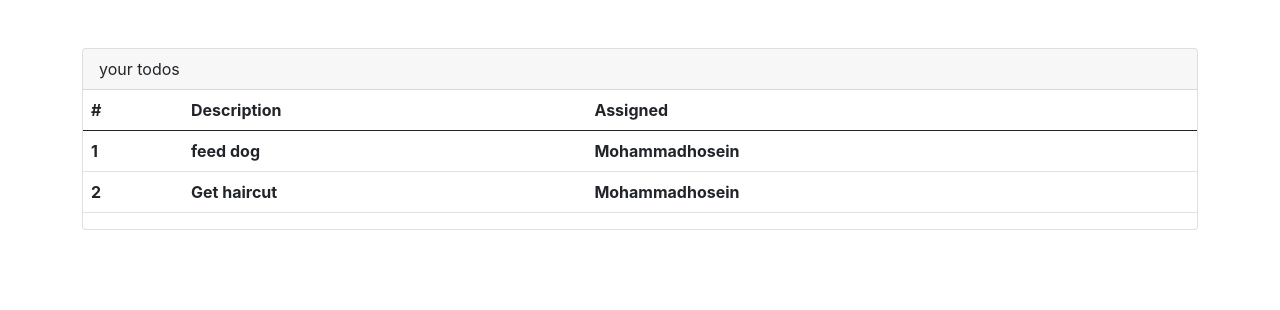
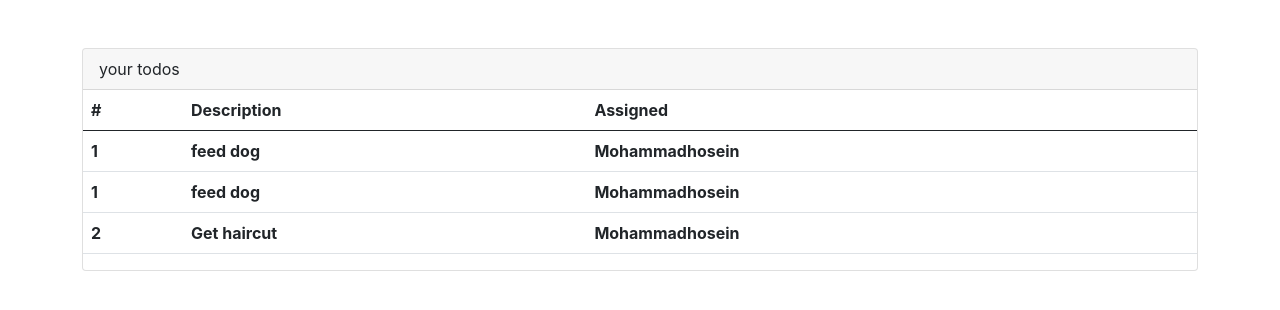
Before and after one commit to MHH77/react-todos, a React (Create React App) app: page / in a window 1280 px wide. Shown: the top 310 px of the page. Built offline with nearby package versions, Linux system fonts and the light colour scheme.

Commit message:
[enhancement] Upgrade componnet - reusable

```diff
--- a/src/App.js
+++ b/src/App.js
@@ -19,6 +19,7 @@ function App() {
             </thead>
             <tbody>
               <TodoRowItem />
+              <TodoRowItem />
               <tr>
                 <th scope='row'>2</th>
                 <th>Get haircut</th>
--- a/src/components/TodoRowItem.js
+++ b/src/components/TodoRowItem.js
@@ -1,9 +1,13 @@
 function TodoRowItem() {
+
+    const rowNumber = 1;
+    const rowDescription='feed dog';
+    const rowAssigned='Mohammadhosein';
     return (
         <tr>
-            <th scope='row'>1</th>
-            <th>feed dog</th>
-            <th>Mohammadhosein</th>
+            <th scope='row'>{rowNumber}</th>
+            <th>{rowDescription}</th>
+            <th>{rowAssigned}</th>
         </tr>
 
     )
```
